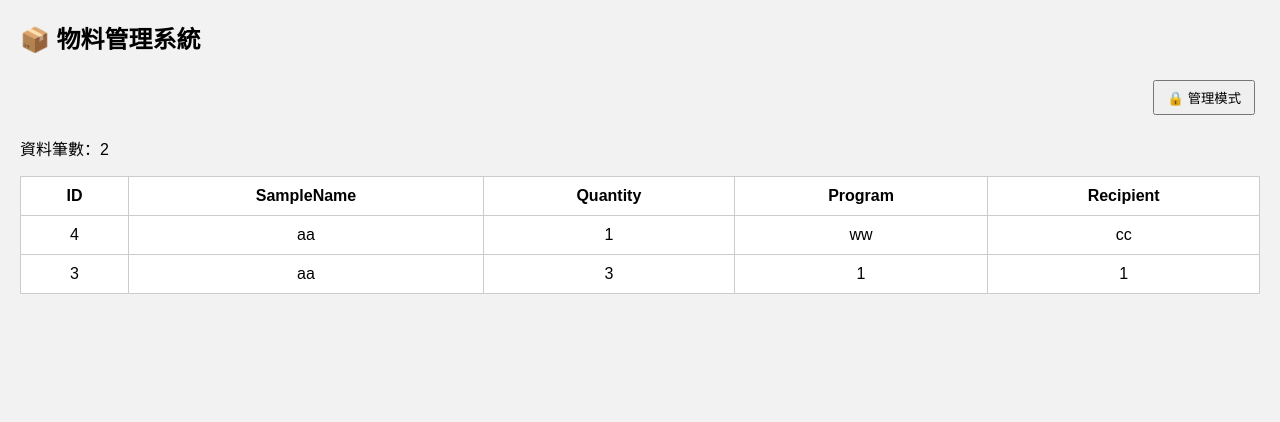
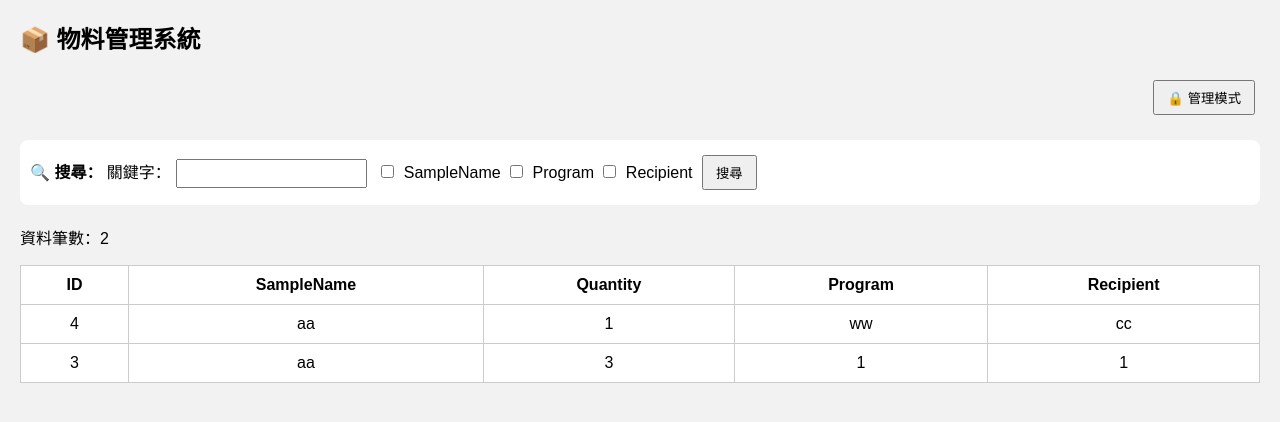
Before and after one commit to itismykey/materials, a PHP site: page / in a window 1280 px wide. Shown: the top 422 px of the page. Run offline with PHP 8.4, Linux system fonts and the light colour scheme; data comes from the database, SQL or seed files in the repository.

Commit message:
Add search function

```diff
--- a/index.php
+++ b/index.php
@@ -4,14 +4,12 @@ ini_set('display_errors', 1);
 
 session_start();
 
-// 資料庫連線
 $mysqli = new mysqli("localhost", "root", "usbw", "materials_db");
 if ($mysqli->connect_errno) {
     die("Database connection failed: " . $mysqli->connect_error);
 }
 $mysqli->set_charset("utf8mb4");
 
-// 登出功能
 if (isset($_POST['logout'])) {
     session_unset();
     session_destroy();
@@ -19,7 +17,6 @@ if (isset($_POST['logout'])) {
     exit;
 }
 
-// 登入驗證
 if (isset($_POST['login_user'], $_POST['login_pass']) &&
     $_POST['login_user'] === 'admin' &&
     $_POST['login_pass'] === 'admin') {
@@ -28,41 +25,62 @@ if (isset($_POST['login_user'], $_POST['login_pass']) &&
 
 $admin_mode = isset($_SESSION['admin']) && $_SESSION['admin'] === true;
 
-// 新增資料
 if ($admin_mode && isset($_POST['add'])) {
     $stmt = $mysqli->prepare("INSERT INTO materials (SampleName, Quantity, Program, Recipient) VALUES (?, ?, ?, ?)");
-    if (!$stmt) {
-        die("Prepare failed: " . $mysqli->error);
-    }
     $stmt->bind_param("siss", $_POST['SampleName'], $_POST['Quantity'], $_POST['Program'], $_POST['Recipient']);
-    if (!$stmt->execute()) {
-        die("Execute failed: " . $stmt->error);
+    $stmt->execute();
+}
+
+if ($admin_mode && isset($_GET['delete'])) {
+    $stmt = $mysqli->prepare("DELETE FROM materials WHERE id = ?");
+    $stmt->bind_param("i", $_GET['delete']);
+    $stmt->execute();
+}
+
+// 搜尋處理
+$where = array();
+$values = array();
+$types = '';
+
+if (isset($_GET['search']) && isset($_GET['keyword']) && trim($_GET['keyword']) !== '') {
+    $keyword = '%' . trim($_GET['keyword']) . '%';
+    $fields = array('SampleName', 'Program', 'Recipient');
+
+    foreach ($fields as $field) {
+        if (isset($_GET['field_' . $field])) {
+            $where[] = $field . " LIKE ?";
+            $values[] = &$keyword;  // 用&來引用變數
+            $types .= 's';
+        }
     }
 }
 
-// 刪除資料
-if ($admin_mode && isset($_GET['delete'])) {
-    $stmt = $mysqli->prepare("DELETE FROM materials WHERE id = ?");
-    if (!$stmt) {
-        die("Prepare failed: " . $mysqli->error);
-    }
-    $stmt->bind_param("i", $_GET['delete']);
-    if (!$stmt->execute()) {
-        die("Execute failed: " . $stmt->error);
-    }
+$query = "SELECT * FROM materials";
+if (count($where) > 0) {
+    $query .= " WHERE " . implode(" OR ", $where);
+}
+$query .= " ORDER BY id DESC";
+
+$stmt = $mysqli->prepare($query);
+if (count($values) > 0) {
+    // 使用call_user_func_array來綁定參數
+    call_user_func_array(array($stmt, 'bind_param'), array_merge(array($types), $values));
 }
 
-// 查詢資料，先放陣列
-$result = $mysqli->query("SELECT * FROM materials ORDER BY id DESC");
-if (!$result) {
-    die("Query failed: " . $mysqli->error);
+$stmt->execute();
+
+// 確保$stmt是有效對象
+if ($stmt) {
+    $result = $stmt->get_result();
+    $data = array();
+    while ($row = $result->fetch_assoc()) {
+        $data[] = $row;
+    }
+    $row_count = count($data);
+} else {
+    die('SQL執行錯誤');
 }
 
-$data = array();
-while ($row = $result->fetch_assoc()) {
-    $data[] = $row;
-}
-$row_count = count($data);
 ?>
 
 <!DOCTYPE html>
@@ -88,6 +106,12 @@ $row_count = count($data);
         .top-bar {
             margin-bottom: 10px;
             text-align: right;
+        }
+        .search-box {
+            background: white;
+            padding: 10px;
+            border-radius: 8px;
+            margin: 20px 0;
         }
     </style>
 </head>
@@ -116,6 +140,16 @@ $row_count = count($data);
 </form>
 <?php endif; ?>
 
+<!-- 🔍 搜尋功能 -->
+<form method="get" class="search-box">
+    <strong>🔍 搜尋：</strong>
+    關鍵字：<input type="text" name="keyword" value="<?php echo isset($_GET['keyword']) ? htmlspecialchars($_GET['keyword']) : ''; ?>" />
+    <label><input type="checkbox" name="field_SampleName" <?php if (isset($_GET['field_SampleName'])) echo 'checked'; ?>> SampleName</label>
+    <label><input type="checkbox" name="field_Program" <?php if (isset($_GET['field_Program'])) echo 'checked'; ?>> Program</label>
+    <label><input type="checkbox" name="field_Recipient" <?php if (isset($_GET['field_Recipient'])) echo 'checked'; ?>> Recipient</label>
+    <button class="btn" name="search">搜尋</button>
+</form>
+
 <p>資料筆數：<?php echo $row_count; ?></p>
 
 <table>
@@ -141,10 +175,11 @@ $row_count = count($data);
             </tr>
         <?php endforeach; ?>
     <?php else: ?>
-        <tr><td colspan="<?php echo $admin_mode ? 6 : 5; ?>">目前沒有資料</td></tr>
+        <tr><td colspan="<?php echo $admin_mode ? 6 : 5; ?>">查無資料</td></tr>
     <?php endif; ?>
 </table>
 
+<!-- 登入視窗 -->
 <div id="loginBox" class="login-overlay" style="display:none;">
     <form method="post" class="login-box">
         <h3>🔐 管理登入</h3>
@@ -155,13 +190,5 @@ $row_count = count($data);
     </form>
 </div>
 
-<script>
-<?php if (!$admin_mode): ?>
-document.querySelector('button.btn').addEventListener('click', function() {
-    document.getElementById('loginBox').style.display = 'flex';
-});
-<?php endif; ?>
-</script>
-
 </body>
 </html>
```
